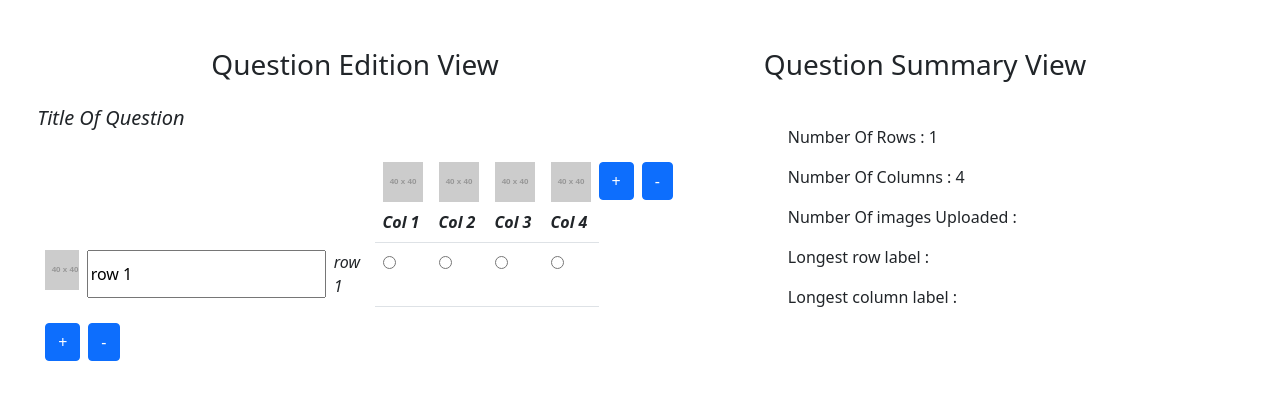
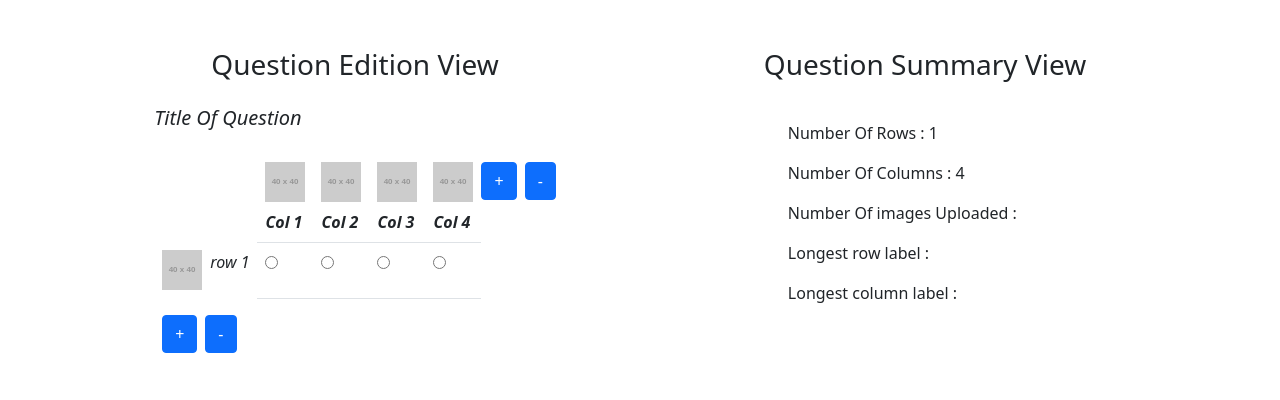
Before and after one commit to beejay321/question_editor, a React (Create React App) app: page / in a window 1280 px wide. Shown: the top 400 px of the page. Built offline with nearby package versions, Linux system fonts and the light colour scheme.

Commit message:
Update OneRow.jsx

```diff
--- a/src/components/OneRow.jsx
+++ b/src/components/OneRow.jsx
@@ -2,17 +2,14 @@ import React, { useState, useEffect } from "react";
 import { Container, Row, Col, Table, Form, Button } from "react-bootstrap";
 import ImageModal from "./ImageModal";
 import OneColumn from "./OneColumn";
-import { connect, useSelector, useDispatch } from "react-redux";
+import {  useDispatch } from "react-redux";
 import { getNoOfColumns } from "../redux/action";
 
 const OneRow = ({ index, row }) => {
-  const number = useSelector((state) => state.lengthOfRows);
   const dispatch = useDispatch();
-  const [colCount, setColCount] = useState(0);
   const [rowLabel, setRowLabel] = useState(`row ${index}`);
 
   useEffect(() => {
-    console.log(rowLabel);
     dispatch(getNoOfColumns(row));
   }, [row]);
 
@@ -39,9 +36,7 @@ const OneRow = ({ index, row }) => {
       ) : (
         <tr key={index}>
           <div className="d-flex justify-content-start gap-2 ">
-            {/* <img className=" " onClick={addRowImage} src={rowImage} alt="rowImage" /> */}
             <ImageModal index={index} />
-            <input type="text" defaultValue={rowLabel} />
             <span contenteditable="true">
               <em>{rowLabel}</em>
             </span>
@@ -58,4 +53,3 @@ const OneRow = ({ index, row }) => {
 };
 
 export default OneRow;
-// export default connect(mapStateToProps, mapDispatchToProps)(OneRow);
```
